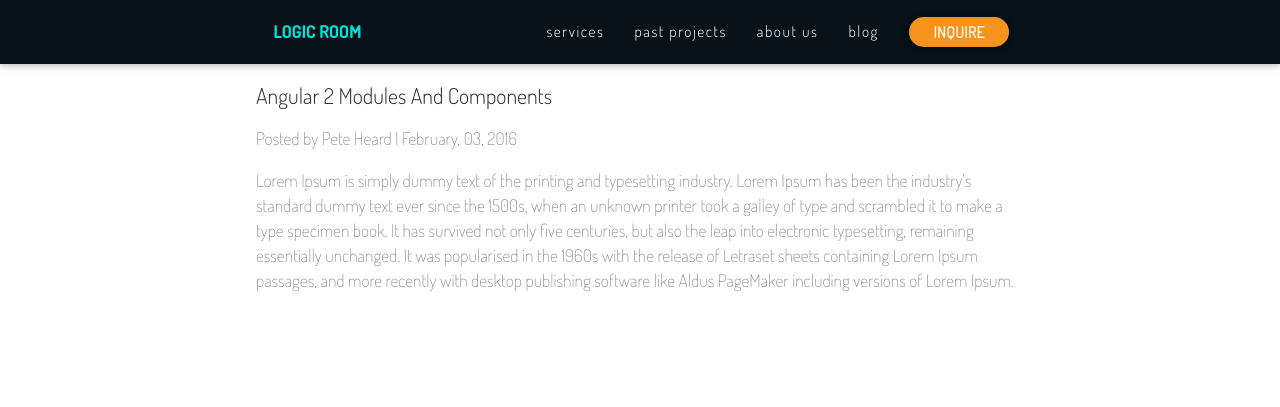
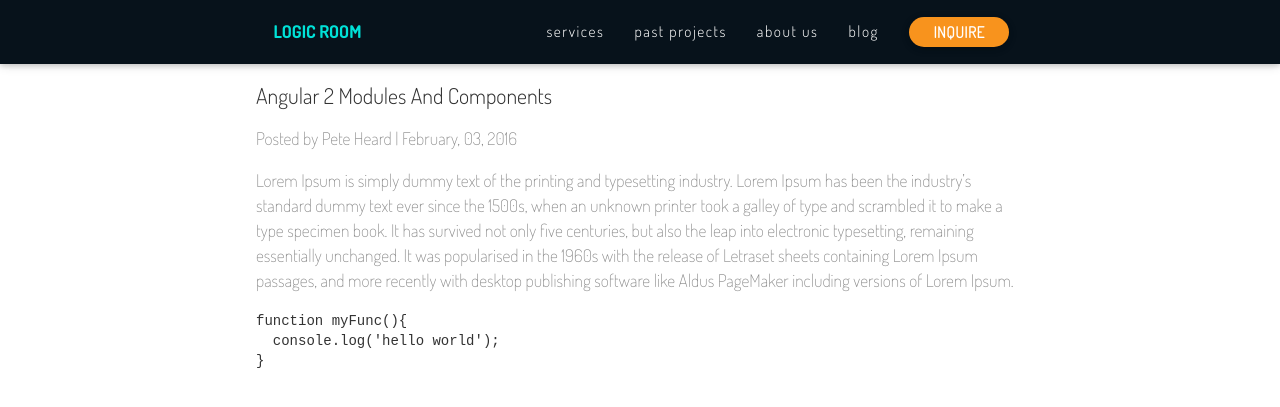
Before and after one commit to peterheard01/logic-room, a Jekyll site: the page built from _posts/1_angular_2_modules_and_components_article/2016-2-3-modules-and-components-article.md, in a window 1280 px wide. Shown: the top 407 px of the page. Built offline with Jekyll 4.4.1, drawn with Linux system fonts in a browser that asks for light colours.

````diff
--- a/_posts/1_angular_2_modules_and_components_article/2016-2-3-modules-and-components-article.md
+++ b/_posts/1_angular_2_modules_and_components_article/2016-2-3-modules-and-components-article.md
@@ -8,3 +8,10 @@
 ---
 
 Lorem Ipsum is simply dummy text of the printing and typesetting industry. Lorem Ipsum has been the industry's standard dummy text ever since the 1500s, when an unknown printer took a galley of type and scrambled it to make a type specimen book. It has survived not only five centuries, but also the leap into electronic typesetting, remaining essentially unchanged. It was popularised in the 1960s with the release of Letraset sheets containing Lorem Ipsum passages, and more recently with desktop publishing software like Aldus PageMaker including versions of Lorem Ipsum.
+
+
+```javascript
+function myFunc(){
+  console.log('hello world');
+}
+```
--- a/_sass/4-main-pages/_main-page.scss
+++ b/_sass/4-main-pages/_main-page.scss
@@ -14,6 +14,13 @@
 .navbar-fixed {
   nav {
     background-color:#07121b;
+  }
+}
+
+.image.mobile {
+  width:100% !important;
+  .img-responsive {
+    width:100%;
   }
 }
 
````
